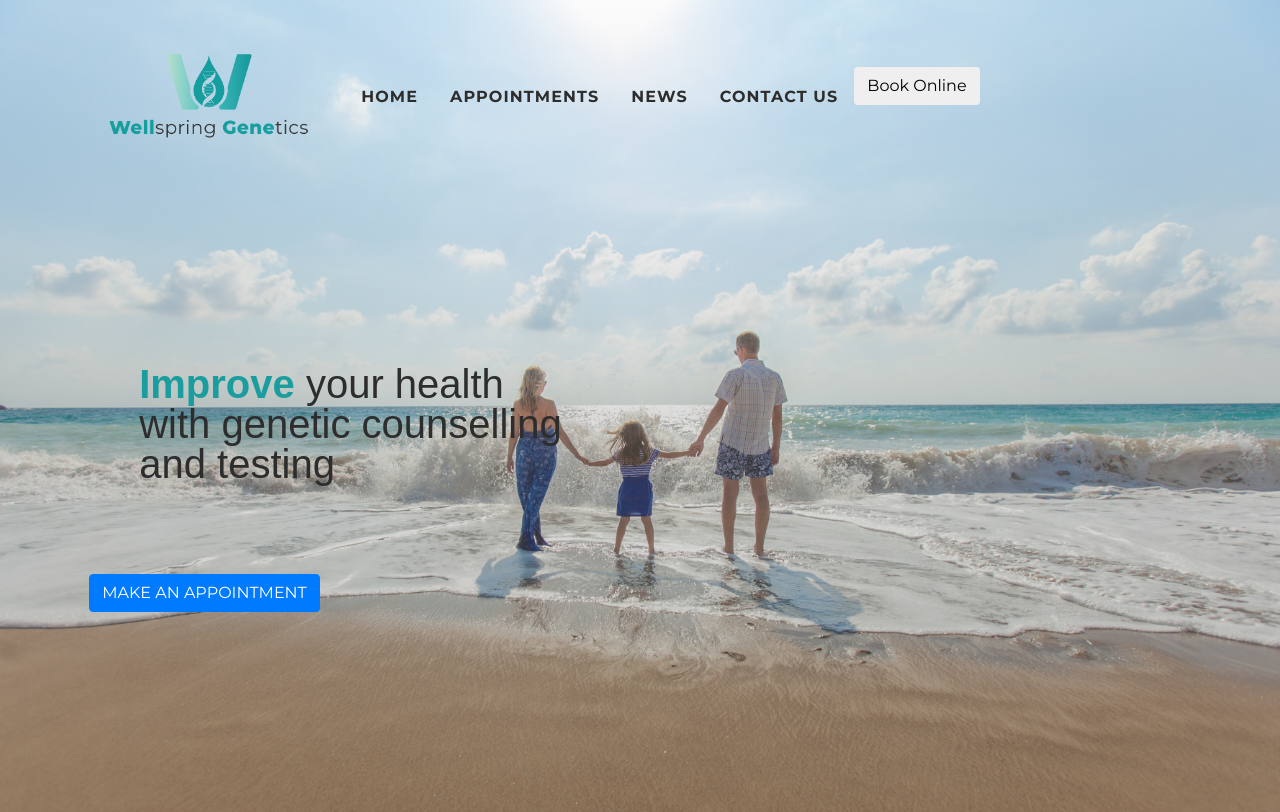
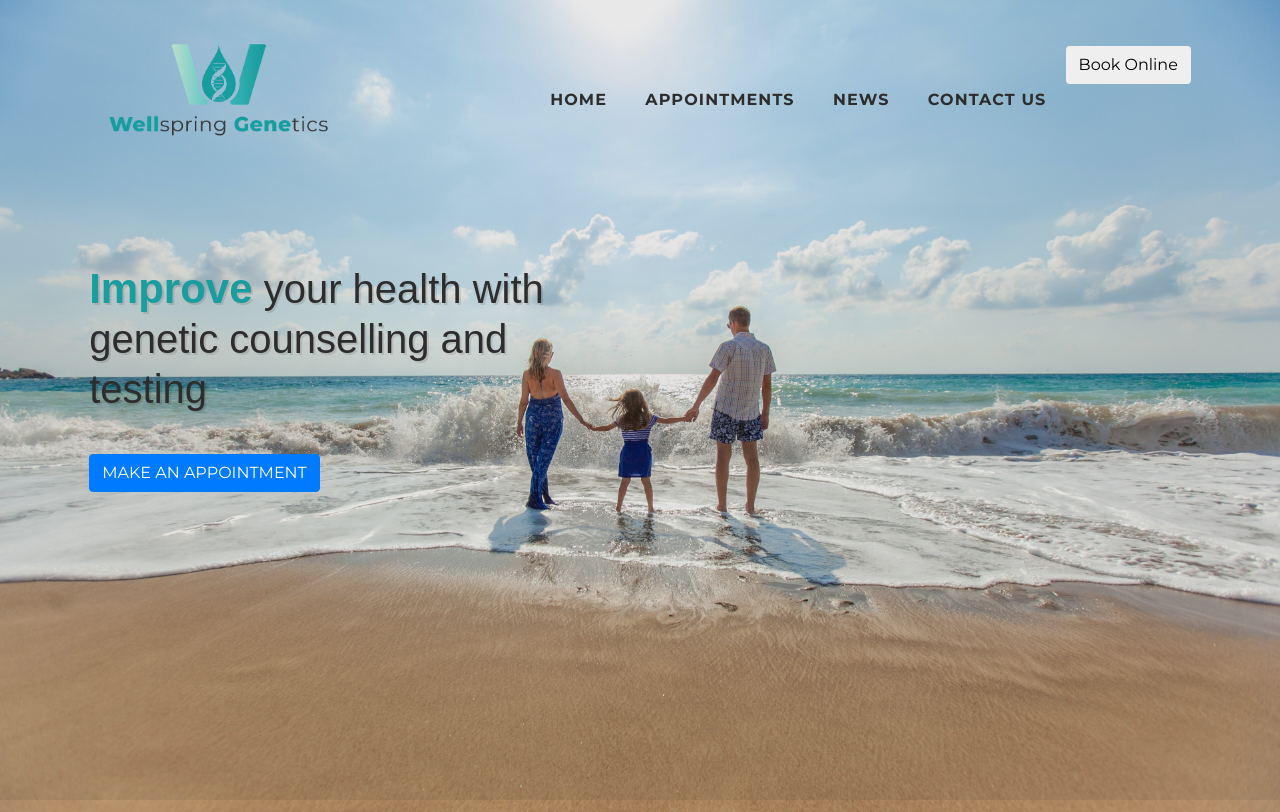
Before and after one commit to P0ntiff/wellspring-genetics, a plain HTML site: page index.html in a window 1280 px wide. Shown: the top 812 px of the page. Drawn offline with nearby package versions, Linux system fonts and the light colour scheme.

Commit message:
Finished navbar tweaks and began hero section tweaks

```diff
--- a/css/style.css
+++ b/css/style.css
@@ -100,10 +100,9 @@ p.bodytxt {
 
 #mainNavBar {
   background-color: #ffffff;
-  padding-top: 20px;
-  padding-bottom: 20px;
+  padding-top: 10px;
+  padding-bottom: 10px;
   border: none;
-  background-color: transparent;
   display: flex;
   justify-content: space-between;
 }
@@ -118,16 +117,97 @@ p.bodytxt {
   font-family: "Montserrat", sans-serif;
 }
 
+#mainNavBar .navbar-brand {
+  padding: 1.5em;
+}
+
+#mainNavBar .hamMenu {
+  width: 80px;
+  padding: 1em;
+  margin-right: 20px;
+}
+
 #mainNavBar .navbar-nav .nav-item .nav-link.active,
 #mainNavBar .navbar-nav .nav-item .nav-link:hover {
   color: #1a9d9e;
 }
 
+#mainNavBar .navbar-brand {
+  -webkit-transition: all 0.3s;
+  -moz-transition: all 0.3s;
+  transition: all 0.3s;
+  width: 240px;
+  padding: 0.8em;
+  background: transparent;
+}
+
+#mainNavBar.navbar-shrink {
+  padding-top: 0;
+  padding-bottom: 0;
+  background-color: #fdfdfd;
+  font-size: 0.9em;
+}
+
+#mainNavBar.navbar-shrink .navbar-brand {
+  width: 180px;
+  padding-left: 1.5em;
+}
+
+#hero {
+  position: center;
+  text-align: center;
+  color: #ffffff;
+  background-image: url("../images/beach_photo.jpg");
+  background-repeat: no-repeat;
+  background-attachment: scroll;
+  background-position: center center;
+  -webkit-background-size: cover;
+  -moz-background-size: cover;
+  -o-background-size: cover;
+  background-size: cover;
+}
+
+#hero:before {
+  content: "";
+  position: absolute;
+  top: 0;
+  right: 0;
+  bottom: 0;
+  left: 0;
+  background-image: linear-gradient(to bottom, #2d2d2d, #2d2d2d);
+  opacity: 0.4;
+}
+
+#hero .welcome {
+  position: center;
+  text-align: center;
+  padding-top: 200px;
+  padding-bottom: 300px;
+}
+
+#hero .welcome .tagline {
+  font-size: 40px;
+  font-weight: 400px;
+  line-height: 50px;
+  padding: 0px;
+  margin-bottom: 40px;
+  font-family: "Montserrat Bold", sans-serif;
+  color: white;
+  text-shadow: rgba(0, 0, 0, 0.2) 2px 2px 0px;
+}
+
+#hero .welcome .tagline .improve {
+  color: #1a9d9e;
+  font-size: 42px;
+  font-weight: 700;
+}
+
 @media only screen and (min-width: 1024px) {
   #mainNavBar {
-    -webkit-transition: padding-top 0.2s, padding-bottom 0.2s;
-    -moz-transition: padding-top 0.2s, padding-bottom 0.2s;
-    transition: padding-top 0.2s, padding-bottom 0.2s;
+    background-color: transparent;
+    -webkit-transition: padding-top 0.3s, padding-bottom 0.3s;
+    -moz-transition: padding-top 0.3s, padding-bottom 0.3s;
+    transition: padding-top 0.3s, padding-bottom 0.3s;
   }
 
   nav ul {
@@ -140,16 +220,20 @@ p.bodytxt {
   }
 
   #mainNavBar .navbar-brand {
-    -webkit-transition: all 0.2s;
-    -moz-transition: all 0.2s;
-    transition: all 0.2s;
-    width: 240px;
+    -webkit-transition: all 0.3s;
+    -moz-transition: all 0.3s;
+    transition: all 0.3s;
+    width: 260px;
     padding: 1em;
     background: transparent;
   }
 
   #mainNavBar .navbar-nav .nav-item .nav-link {
-    padding: 1.1em 1em !important;
+    -webkit-transition: all 0.3s;
+    -moz-transition: all 0.3s;
+    transition: all 0.3s;
+    margin-top: 1.1em;
+    padding: 1.5em 1.2em !important;
   }
 
   #mainNavBar.navbar-shrink {
@@ -157,61 +241,29 @@ p.bodytxt {
     padding-bottom: 0;
     background-color: #fdfdfd;
     font-size: 0.9em;
-    padding: 10px 0;
-  }
+    height: 120px;
+    padding: 5px 0;
   }
 
-@media only screen and (max-width: 650px) {
-  #mainNavBar .navbar-brand {
-    width: 200px;
-    padding: 1em;
-    background: transparent;
-  }
+  #mainNavBar.navbar-shrink .navbar-brand {
+    width: 220px;
   }
 
-header.masthead {
-  position: relative;
-  text-align: center;
-  color: #ffffff;
-  background-image: url("../images/beach_photo.jpg");
-  background-repeat: no-repeat;
-  background-attachment: scroll;
-  background-position: center center;
-  -webkit-background-size: cover;
-  -moz-background-size: cover;
-  -o-background-size: cover;
-  background-size: cover;
+
+  #hero .welcome {
+    position: left;
+    text-align: left;
   }
 
-header.masthead:before {
-  content: "";
-  position: absolute;
-  top: 0;
-  right: 0;
-  bottom: 0;
-  left: 0;
-  background-image: linear-gradient(to bottom, #f5f5f5, #2d2d2d);
-  opacity: 0.3;
+  #hero .welcome .tagline {
+    color: #2d2d2d;
+    text-shadow: rgba(0, 0, 0, 0.1) 2px 2px 0px;
+
   }
 
-header.masthead .welcome {
-  position: left;
-  text-align: left;
-  padding-top: 300px;
-  padding-bottom: 300px;
+  #hero:before {
+    opacity: 0.1;
   }
 
-header.masthead .welcome .tagline {
-  font-size: 40px;
-  font-weight: 400px;
-  line-height: 40px;
-  padding: 50px;
-  margin-bottom: 40px;
-  font-family: "Montserrat Bold", sans-serif;
-  color: #2d2d2d;
+
 }
-
-.improve {
-  color: #1a9d9e;
-  font-weight: 700;
-}
--- a/index.html
+++ b/index.html
@@ -30,12 +30,12 @@
 	<nav class="navbar navbar-expand-lg navbar-dark fixed-top" id="mainNavBar">
 		<div class="container">
 			<img src="images/wellspring_logo.png" alt="Wellspring Genetics" class="navbar-brand js-scroll-trigger">
-			<button class="navbar-toggler navbar-toggler-right" type="button" data-toggle="collapse" data-target="#navbarResponsive" aria-controls="navbarResponsive" aria-expanded="false" aria-label="Toggle navigation">
-				Menu
+			<button class="navbar-toggler navbar-toggler-right hamMenu" type="button" data-toggle="collapse" data-target="#navbarResponsive" aria-controls="navbarResponsive" aria-expanded="false" aria-label="Toggle navigation">
+
 				<img src="images/hamburger.svg" alt="Menu" id="hamburger">
 			</button>
 			<div class="collapse navbar-collapse" id="navbarResponsive">
-				<ul class="navbar-nav mr-auto">
+				<ul class="navbar-nav ml-auto">
 					<li class="nav-item">
 						<a class="nav-link" href="">Home</a>
 					</li>
@@ -58,7 +58,7 @@
 		</div>
 	</nav>
 
-	<header class="masthead">
+	<section id="hero">
 		<div class="container">
 			<div class="row">
 				<div class="col md-4">
@@ -70,7 +70,7 @@
 				<div class="col md-8"></div>
 			</div>
 		</div>
-	</header>
+	</section>
 
 	<section id="appointments">
 		<div class="container">
@@ -81,7 +81,7 @@
 			</div>
 
 			<div class="row">
-				<div class="col-sm-4"><img class="img-fluid wellspring-icon" src="images/placeholder.png"> </div>
+				<div class="col-sm-4"><img class="img-fluid wellspring-icon" alt="prenatal" src="images/baby.svg"> </div>
 				<div class="col-sm-8">
 					<h3 class="subheading text-uppercase">Prenatal or Pre-Pregnancy Appointment</h3>
 					<p class="bodytxt">
@@ -98,7 +98,7 @@
 			</div>
 
 			<div class="row">
-				<div class="col-sm-4"><img class="img-fluid wellspring-icon" src="images/placeholder.png"> </div>
+				<div class="col-sm-4"><img class="img-fluid wellspring-icon" alt="pedigree" src="images/pedigree.svg"> </div>
 				<div class="col-sm-8">
 					<h3 class="subheading text-uppercase">Well Adult Appointment</h3>
 					<p class="bodytxt">
```
Also changed, not shown: images/exit.svg (added). Lines whose indentation alone changed are shown as unchanged.
